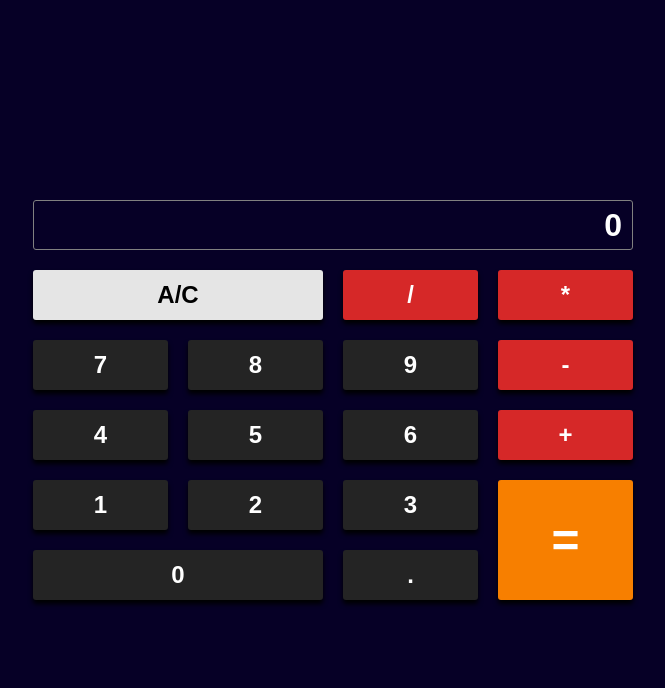
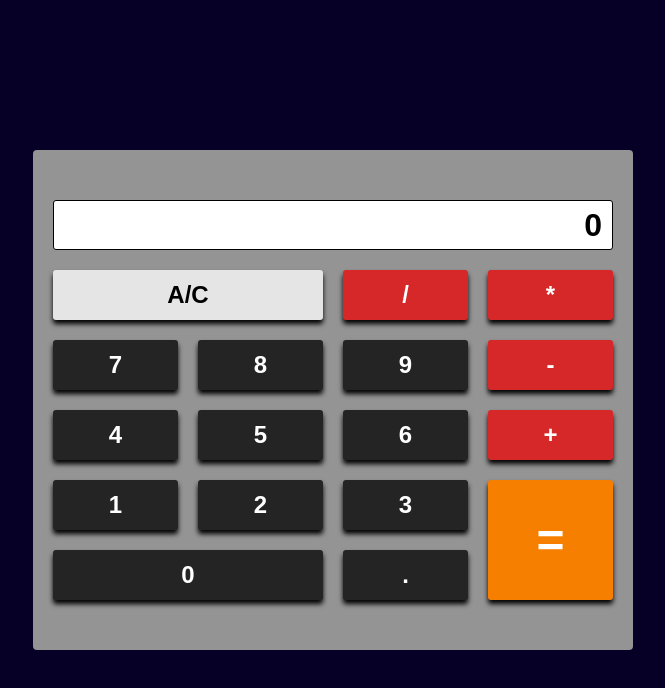
Before and after one commit to mhgamboa/javascript-calculator, a React (Create React App) app: page / in a window 1280 px wide. Shown: the top 688 px of the page, without its empty margins (307-972 px from the left). Built offline with nearby package versions, Linux system fonts and the light colour scheme; a web font is replaced by a local one.

Commit message:
Update UI

```diff
--- a/src/App.css
+++ b/src/App.css
@@ -17,13 +17,19 @@
 
   display: flex;
   justify-content: center;
-  align-content: center;
+  align-items: center;
 }
 
 .calculatorContainer {
-  /* height: 100%; */
+  height: 100%;
+  max-height: 500px;
+
   width: 100%;
   max-width: 600px;
+
+  padding: 20px;
+
+  border-radius: 4px;
 
   display: grid;
   justify-content: center;
@@ -38,12 +44,15 @@
     "four five six add"
     "one two three equals"
     "zero zero decimal equals";
+
+  background: rgb(148, 148, 148);
 }
 
 .display {
   grid-area: display;
-  border: solid gray 1px;
+  border: solid black 1px;
   border-radius: 3px;
+  background: white;
 
   padding: 10px;
 
@@ -54,7 +63,7 @@
   font-weight: bold;
   font-size: 2rem;
   overflow: hidden;
-  color: white;
+  color: black;
 }
 
 .gridItem {
```
